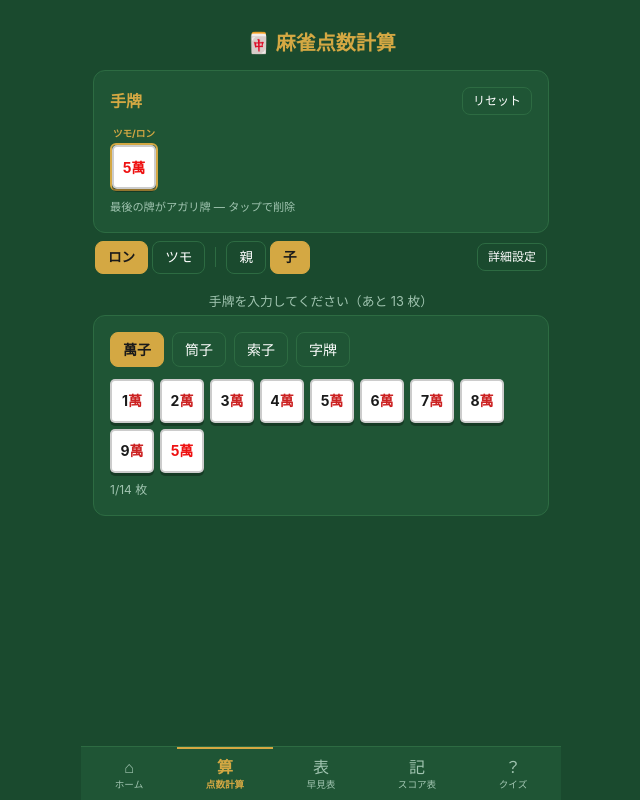
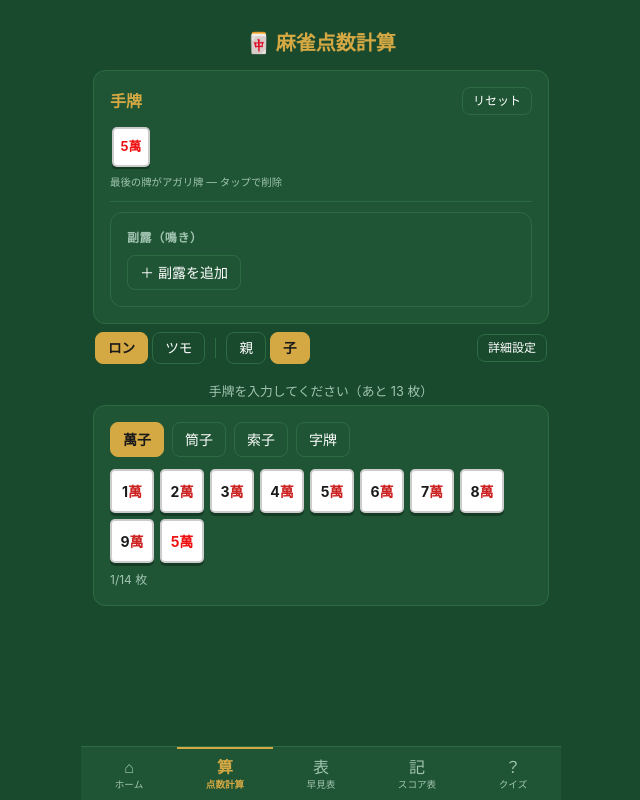
Before and after one commit to dorew9500-arch/mahjong-score, a Next.js app: page /calculator in a window 1280 px wide. Both pictures are taken after a click on the button "5萬". Shown: the whole page, without its empty margins (319-959 px from the left). Built offline with nearby package versions, Linux system fonts and the light colour scheme.

Commit message:
fix: HandDisplay に onReorder・showAgariMark プロパティを追加

```diff
--- a/components/HandDisplay.tsx
+++ b/components/HandDisplay.tsx
@@ -1,7 +1,10 @@
 "use client";
+import { useState } from "react";
 import { Tile } from "@/lib/tiles";
 import { OpenMentsu, NakiType } from "@/lib/calculate";
 import { TileButton } from "./TileButton";
+import { OpenMentsuPanel } from "./OpenMentsuPanel";
+import Image from "next/image";
 
 const NAKI_LABELS: Record<NakiType, string> = {
   chi: "チー",
@@ -10,81 +13,161 @@ const NAKI_LABELS: Record<NakiType, string> = {
   ankan: "暗槓",
 };
 
+function MentsuTiles({ om }: { om: OpenMentsu }) {
+  if (om.nakiType === "ankan") {
+    // 暗槓: [裏][表][表][裏]
+    return (
+      <div style={{ display: "flex", gap: 2, alignItems: "center" }}>
+        {om.tiles.map((tile, i) => {
+          const isOuter = i === 0 || i === 3;
+          return isOuter ? (
+            <div key={i} style={{
+              background: "#fff", border: "1px solid rgba(0,0,0,0.25)", borderRadius: 4,
+              padding: 1, display: "inline-flex", boxShadow: "0 1px 3px rgba(0,0,0,0.5)",
+            }}>
+              <Image src="/tiles/Back.png" alt="back" width={24} height={24}
+                style={{ display: "block", borderRadius: 2 }} draggable={false} />
+            </div>
+          ) : (
+            <TileButton key={i} tile={tile} onClick={() => {}} size="sm" displayOnly />
+          );
+        })}
+      </div>
+    );
+  }
+  // チー・ポン・明槓: tiles[stolenIndex] を横向き（stolenIndex=0 なら左端）
+  return (
+    <div style={{ display: "flex", gap: 2, alignItems: "center" }}>
+      {om.tiles.map((tile, i) => {
+        const isStolen = i === om.stolenIndex;
+        return (
+          <div key={i} style={{
+            transform: isStolen ? "rotate(90deg)" : undefined,
+            display: "inline-flex",
+            flexShrink: 0,
+          }}>
+            <TileButton tile={tile} onClick={() => {}} size="sm" displayOnly />
+          </div>
+        );
+      })}
+    </div>
+  );
+}
+
 interface Props {
   tiles: Tile[];
   openMentsu: OpenMentsu[];
   onRemove: (index: number) => void;
   onReset: () => void;
+  onReorder?: (tiles: Tile[]) => void;
+  onOpenMentsuChange?: (mentsu: OpenMentsu[]) => void;
+  showAgariMark?: boolean;
 }
 
-export function HandDisplay({ tiles, openMentsu, onRemove, onReset }: Props) {
-  const agariIndex = tiles.length - 1;
+export function HandDisplay({ tiles, openMentsu, onRemove, onReset, onReorder, onOpenMentsuChange, showAgariMark = true }: Props) {
+  const agariIndex = showAgariMark ? tiles.length - 1 : -1;
+  const [sortMode, setSortMode] = useState(false);
+  const [selectedIdx, setSelectedIdx] = useState<number | null>(null);
+
+  function handleTileClick(i: number) {
+    if (sortMode && onReorder) {
+      if (i === agariIndex) { setSelectedIdx(null); return; } // アガリ牌は固定
+      if (selectedIdx === null) {
+        setSelectedIdx(i);
+      } else {
+        if (selectedIdx !== i) {
+          const next = [...tiles];
+          [next[selectedIdx], next[i]] = [next[i], next[selectedIdx]];
+          onReorder(next);
+        }
+        setSelectedIdx(null);
+      }
+    } else {
+      onRemove(i);
+    }
+  }
+
+  function toggleSortMode() {
+    setSortMode((v) => !v);
+    setSelectedIdx(null);
+  }
 
   return (
     <div className="card">
-      <div style={{ display: "flex", justifyContent: "space-between", alignItems: "center", marginBottom: 12 }}>
+      <div style={{ display: "flex", justifyContent: "space-between", alignItems: "center", marginBottom: 10 }}>
         <span style={{ fontWeight: "bold", color: "var(--accent)" }}>手牌</span>
+        <div style={{ display: "flex", gap: 6 }}>
+          {onReorder && tiles.length > 1 && (
+            <button className={`btn-ghost${sortMode ? " active" : ""}`} onClick={toggleSortMode} style={{ fontSize: "0.75rem", padding: "4px 10px" }}>
+              {sortMode ? (selectedIdx !== null ? "移動先を選択" : "並び替え中") : "並び替え"}
+            </button>
+          )}
           <button className="btn-ghost" onClick={onReset} style={{ fontSize: "0.75rem", padding: "4px 10px" }}>
             リセット
           </button>
         </div>
+      </div>
 
       {tiles.length === 0 && openMentsu.length === 0 ? (
         <div style={{ color: "var(--text-muted)", fontSize: "0.875rem", padding: "8px 0" }}>
-          牌を選んでください（14枚）
+          手牌を入力してください
         </div>
       ) : (
-        <div style={{ display: "flex", flexWrap: "wrap", gap: 6, alignItems: "flex-end" }}>
+        <div style={{ display: "flex", flexWrap: "nowrap", gap: 2, alignItems: "flex-end", overflowX: "auto" }}>
           {/* 門前手牌 */}
-          {tiles.map((tile, i) => (
-            <div key={i} style={{ display: "flex", flexDirection: "column", alignItems: "center", gap: 2 }}>
-              {i === agariIndex && (
-                <span style={{ fontSize: "0.6rem", color: "var(--accent)", fontWeight: "bold" }}>
-                  ツモ/ロン
+          {tiles.map((tile, i) => {
+            const isAgari = i === agariIndex;
+            const isSelected = sortMode && selectedIdx === i;
+            const isFixed = sortMode && isAgari;
+            return (
+              <div key={i} style={{ display: "flex", flexDirection: "column", alignItems: "center", gap: 1 }}>
+                {isAgari && (
+                  <span style={{ fontSize: "0.55rem", color: "var(--accent)", fontWeight: "bold", lineHeight: 1 }}>
+                    上がり
                   </span>
                 )}
-              <button
-                onClick={() => onRemove(i)}
-                style={{
-                  border: i === agariIndex
+                <div style={{
+                  border: isSelected
+                    ? "2px solid #f1c40f"
+                    : isAgari
                     ? "2px solid var(--accent)"
                     : "2px solid transparent",
-                  borderRadius: 6,
-                  background: "none",
-                  padding: 0,
-                  cursor: "pointer",
-                }}
-              >
-                <TileButton tile={tile} onClick={() => onRemove(i)} size="md" />
-              </button>
+                  borderRadius: 4,
+                  opacity: isFixed ? 0.5 : 1,
+                  cursor: sortMode ? (isFixed ? "default" : "pointer") : undefined,
+                }}>
+                  <TileButton tile={tile} onClick={() => handleTileClick(i)} size="sm" />
                 </div>
-          ))}
+              </div>
+            );
+          })}
 
           {/* 副露 */}
           {openMentsu.map((om, mi) => (
-            <div key={`open-${mi}`} style={{ display: "flex", flexDirection: "column", alignItems: "center", gap: 2, marginLeft: 4 }}>
+            <div key={`open-${mi}`} style={{ display: "flex", flexDirection: "column", alignItems: "center", gap: 2, marginLeft: 6 }}>
               <span style={{ fontSize: "0.6rem", color: "var(--text-muted)", fontWeight: "bold" }}>
                 {NAKI_LABELS[om.nakiType]}
               </span>
-              <div style={{
-                display: "flex", gap: 2,
-                padding: "2px 4px",
-                background: "rgba(255,255,255,0.06)",
-                borderRadius: 6,
-                border: "1px solid rgba(255,255,255,0.12)",
-              }}>
-                {om.tiles.map((tile, ti) => (
-                  <TileButton key={ti} tile={tile} onClick={() => {}} size="md" disabled />
-                ))}
-              </div>
+              <MentsuTiles om={om} />
             </div>
           ))}
         </div>
       )}
 
       {(tiles.length > 0 || openMentsu.length > 0) && (
-        <div style={{ marginTop: 8, fontSize: "0.7rem", color: "var(--text-muted)" }}>
+        <div style={{ marginTop: 6, fontSize: "0.65rem", color: "var(--text-muted)" }}>
           最後の牌がアガリ牌 — タップで削除
+        </div>
+      )}
+
+      {onOpenMentsuChange && (
+        <div style={{ marginTop: 10, paddingTop: 10, borderTop: "1px solid var(--border)" }}>
+          {(() => {
+            // 副露追加できるのは、追加後も手牌が収まる場合のみ（手牌3枚以上余裕がある）
+            const openTiles = openMentsu.reduce((sum, m) => sum + m.tiles.length, 0);
+            const allowAdd = tiles.length <= 14 - openTiles - 3;
+            return <OpenMentsuPanel openMentsu={openMentsu} onChange={onOpenMentsuChange} noCard allowAdd={allowAdd} />;
+          })()}
         </div>
       )}
     </div>
```
Lines whose indentation alone changed are shown as unchanged.
